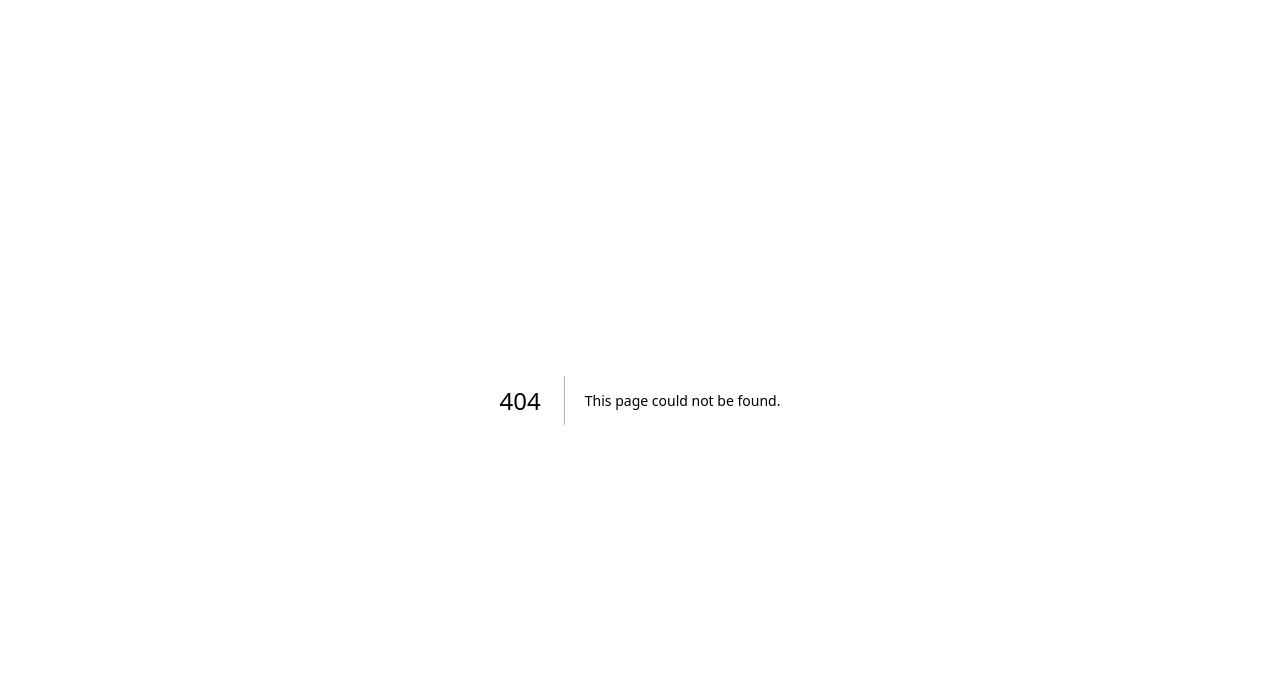
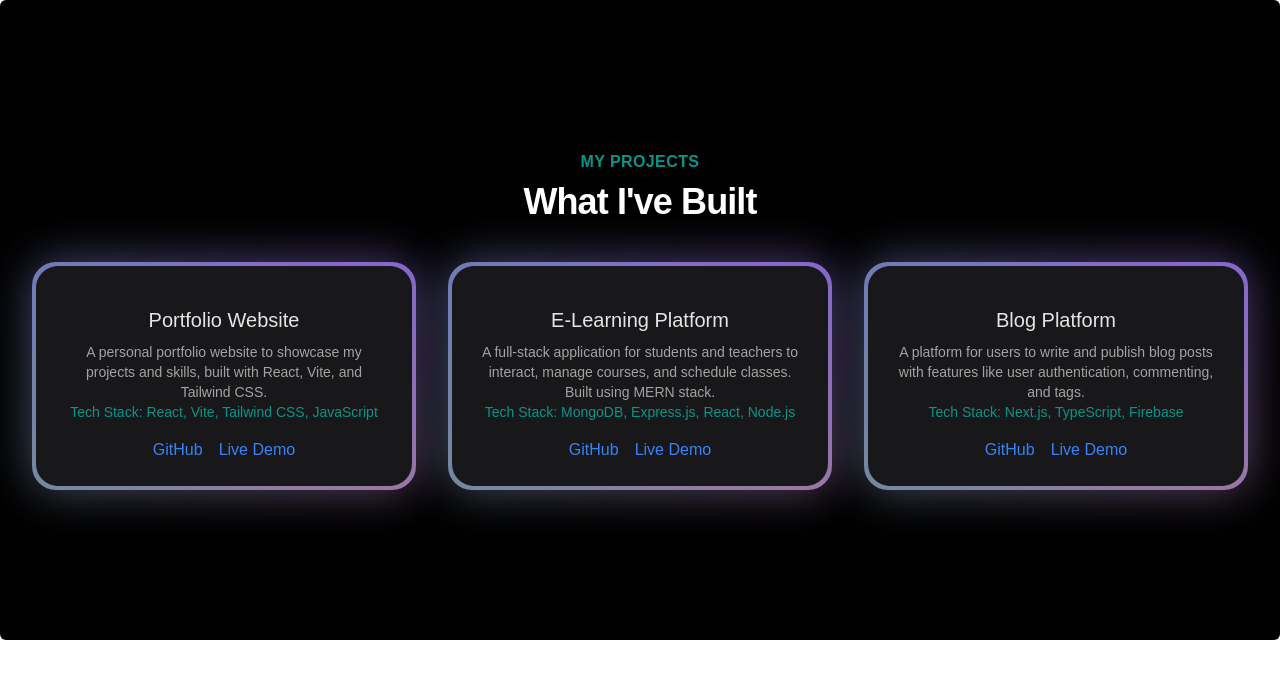
Before and after one commit to Naman12678/Naman-Portfolio, a Next.js app: page /projects in a window 1280 px wide. Before the commit this address had no page. Shown: the top 678 px of the page. Built offline with nearby package versions, Linux system fonts and the light colour scheme.

Commit message:
projects section addition

```diff
--- /dev/null
+++ b/src/app/projects/page.tsx
@@ -0,0 +1,50 @@
+'use client'
+import projectData from '../../data/projectData.json'
+import { BackgroundGradient } from '../../components/ui/background-gradient'
+
+interface Project {
+    id: number,
+    title: string,
+    slug: string,
+    description: string,
+    techStack: string[],
+    githubLink: string,
+    liveDemo: string,
+    isFeatured: boolean,
+}
+
+function Projects() {
+    const featuredProjects = projectData.projects.filter((project: Project) => project.isFeatured)
+
+    return (
+        <div className='py-12 bg-black h-auto md:h-[40rem] w-full rounded-md flex flex-col items-center justify-center relative overflow-hidden mx-auto md:py-0'>
+            <div>
+                <div className="text-center">
+                    <h2 className="text-base text-teal-600 font-semibold tracking-wide uppercase">My Projects</h2>
+                    <p className="mt-2 text-3xl leading-8 font-extrabold tracking-tight text-white sm:text-4xl">What I've Built</p>
+                </div>
+            </div>
+            <div className='mt-10 mx-8'>
+                <div className="grid grid-cols-1 sm:grid-cols-2 lg:grid-cols-3 gap-8 justify-center">
+                    {featuredProjects.map((project: Project) => (
+                        <div key={project.id} className="flex justify-center">
+                            <BackgroundGradient className="flex flex-col rounded-[22px] bg-white dark:bg-zinc-900 overflow-hidden h-full max-w-sm">
+                                <div className="p-4 sm:p-6 flex flex-col items-center text-center flex-grow">
+                                    <p className="text-lg sm:text-xl text-black mt-4 mb-2 dark:text-neutral-200">{project.title}</p>
+                                    <p className="text-sm text-neutral-600 dark:text-neutral-400 flex-grow">{project.description}</p>
+                                    <p className="text-sm text-teal-600">Tech Stack: {project.techStack.join(', ')}</p>
+                                    <div className="mt-4">
+                                        <a href={project.githubLink} target="_blank" className="text-blue-500 hover:underline mr-4">GitHub</a>
+                                        <a href={project.liveDemo} target="_blank" className="text-blue-500 hover:underline">Live Demo</a>
+                                    </div>
+                                </div>
+                            </BackgroundGradient>
+                        </div>
+                    ))}
+                </div>
+            </div>
+        </div>
+    )
+}
+
+export default Projects
--- /dev/null
+++ b/src/data/projectData.json
@@ -0,0 +1,59 @@
+{
+    "projects": [
+      {
+        "id": 1,
+        "title": "Portfolio Website",
+        "slug": "portfolio-website",
+        "description": "A personal portfolio website to showcase my projects and skills, built with React, Vite, and Tailwind CSS.",
+        "techStack": ["React", "Vite", "Tailwind CSS", "JavaScript"],
+        "githubLink": "https://github.com/yourusername/portfolio-website",
+        "liveDemo": "https://yourportfolio.com",
+        "isFeatured": true,
+        "image": "/projects/portfolio.jpg"
+      },
+      {
+        "id": 2,
+        "title": "E-Learning Platform",
+        "slug": "e-learning-platform",
+        "description": "A full-stack application for students and teachers to interact, manage courses, and schedule classes. Built using MERN stack.",
+        "techStack": ["MongoDB", "Express.js", "React", "Node.js"],
+        "githubLink": "https://github.com/yourusername/e-learning-platform",
+        "liveDemo": "https://yourelearningplatform.com",
+        "isFeatured": true,
+        "image": "/projects/elearning.jpg"
+      },
+      {
+        "id": 3,
+        "title": "Task Management App",
+        "slug": "task-management-app",
+        "description": "A productivity app to manage daily tasks with features like deadlines, reminders, and categories, built with Next.js and TypeScript.",
+        "techStack": ["Next.js", "TypeScript", "MongoDB"],
+        "githubLink": "https://github.com/yourusername/task-management-app",
+        "liveDemo": "https://yourtaskapp.com",
+        "isFeatured": false,
+        "image": "/projects/task-app.jpg"
+      },
+      {
+        "id": 4,
+        "title": "E-Commerce Store",
+        "slug": "e-commerce-store",
+        "description": "An e-commerce store with features like product listings, shopping cart, and payments integration using Stripe.",
+        "techStack": ["React", "Node.js", "MongoDB", "Stripe API"],
+        "githubLink": "https://github.com/yourusername/e-commerce-store",
+        "liveDemo": "https://yourecommercestore.com",
+        "isFeatured": false,
+        "image": "/projects/ecommerce.jpg"
+      },
+      {
+        "id": 5,
+        "title": "Blog Platform",
+        "slug": "blog-platform",
+        "description": "A platform for users to write and publish blog posts with features like user authentication, commenting, and tags.",
+        "techStack": ["Next.js", "TypeScript", "Firebase"],
+        "githubLink": "https://github.com/yourusername/blog-platform",
+        "liveDemo": "https://yourblogplatform.com",
+        "isFeatured": true,
+        "image": "/projects/blog-platform.jpg"
+      }
+    ]
+  }
```
